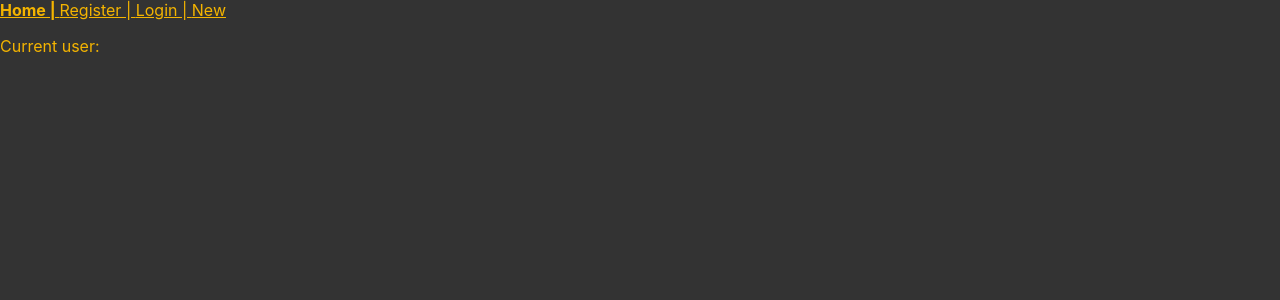
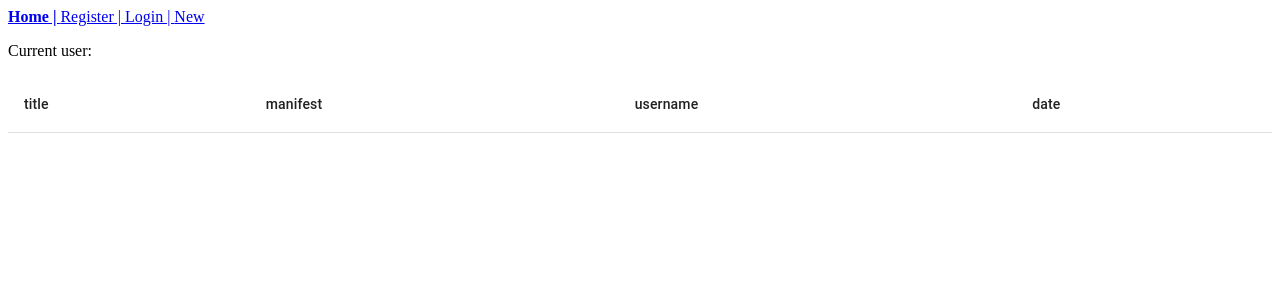
Before and after one commit to debatesfights/whatsyourpoint, a React (Create React App) app: page / in a window 1280 px wide. Shown: the top 300 px of the page. Built offline with nearby package versions, Linux system fonts and the light colour scheme.

Commit message:
first challenge

```diff
--- a/package.json
+++ b/package.json
@@ -3,6 +3,7 @@
   "version": "0.1.0",
   "private": true,
   "dependencies": {
+    "@material-ui/core": "^4.11.0",
     "@testing-library/jest-dom": "^4.2.4",
     "@testing-library/react": "^9.3.2",
     "@testing-library/user-event": "^7.1.2",
--- /dev/null
+++ b/src/challenge.js
@@ -0,0 +1,4 @@
+const Challenge = () =>{
+    const chat_id = window.location.pathname.split("/")[window.location.pathname.split("/").length -1]
+    return <h2>{chat_id}</h2>
+}
--- a/src/firebase.js
+++ b/src/firebase.js
@@ -29,7 +29,7 @@ export const DB = () => {
 		console.log(`Firebase login called with:${email} ${password}`)
 		await auth.signInWithEmailAndPassword(email, password)
 		if (auth.currentUser) {
-			setUsername(auth.currentUser.displayName)
+			setUsername(auth.currentUser.email)
 		}
 	}
 
@@ -40,10 +40,6 @@ export const DB = () => {
 
 	const register = async (name, email, password)=> {
 		await auth.createUserWithEmailAndPassword(email, password)
-
-		return auth.currentUser.updateProfile({
-			displayName: name
-		})
 	}
 
 	const isInitialized = () => {
--- a/src/home.js
+++ b/src/home.js
@@ -1,5 +1,12 @@
 import React, {useContext, useState,useEffect} from 'react'
 import {FirebaseContext} from './firebaseContext'
+
+import Table from '@material-ui/core/Table';
+import TableBody from '@material-ui/core/TableBody';
+import TableCell from '@material-ui/core/TableCell';
+
+import TableHead from '@material-ui/core/TableHead';
+import TableRow from '@material-ui/core/TableRow';
 
 export const Home = ()=> {
     const [chats, setChats] = useState([])
@@ -13,17 +20,38 @@ export const Home = ()=> {
         })
     },[])
 
+    const columns_names = ['title','manifest','username','date']
 
+    const ButtonCell = ({chat, path,icon}) =>
+    (<TableCell align="left">
+      <button onClick={(e) => {
+                        e.preventDefault();
+                        window.location.href=`${path}/${chat.id}`;
+                        }}
+                >
+         <span>{icon}</span>
+        </button>
+        </TableCell>)
 
     return(
     <React.Fragment>
-        <ul style={{listStyle: "none"}}>
-        {chats.map((chat)=>
-            <li key={chat.id}>
-                {chat.title} | {chat.manifest}| {chat.date}
-            </li>
-        )}
-        </ul>
+       <Table>
+      <TableHead>
+          <TableRow key={'i'}>
+           {columns_names.map((title) =>
+           <TableCell align="left">{title}&nbsp;</TableCell>)}
+          </TableRow>
+        </TableHead>
+        <TableBody>
+          {chats.map((chat) => (
+            <TableRow key={chat.id}>
+                {columns_names.map((column)=><TableCell align="left">{chat[column]}</TableCell>)}
+            <ButtonCell icon={'\uD83D\uDC40'} path='peep' chat={chat}/>
+            <ButtonCell icon={'\u2694\uFE0F'} path='challenge' chat={chat} />
+            </TableRow>
+          ))}
+        </TableBody>
+      </Table>
     </React.Fragment>
     )
 }
--- a/src/index.css
+++ b/src/index.css
@@ -1,20 +1,3 @@
-*{
-  background-color:  #333;
-  color:  #F4B400;
-}
-body {
-  margin: 0;
-  font-family: -apple-system, BlinkMacSystemFont, 'Segoe UI', 'Roboto', 'Oxygen',
-    'Ubuntu', 'Cantarell', 'Fira Sans', 'Droid Sans', 'Helvetica Neue',
-    sans-serif;
-  -webkit-font-smoothing: antialiased;
-  -moz-osx-font-smoothing: grayscale;
-}
-
-code {
-  font-family: source-code-pro, Menlo, Monaco, Consolas, 'Courier New',
-    monospace;
-}
 
 .selectedLink{
   font-weight: bold;
```
Also changed, not shown: 1 other file (tests, documents, lock files or other folders).
